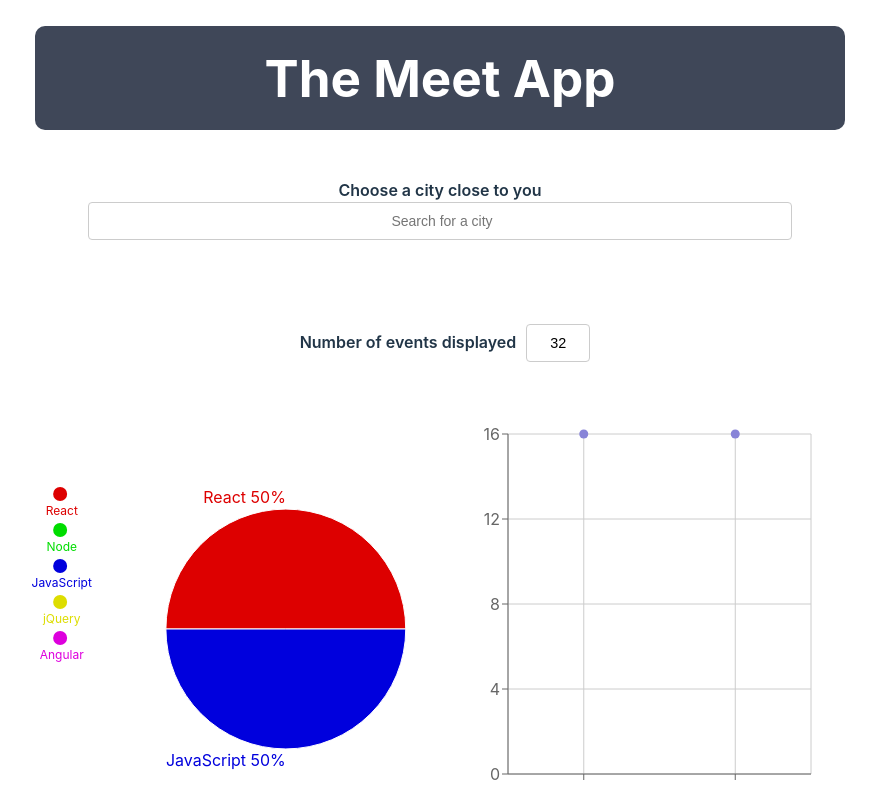
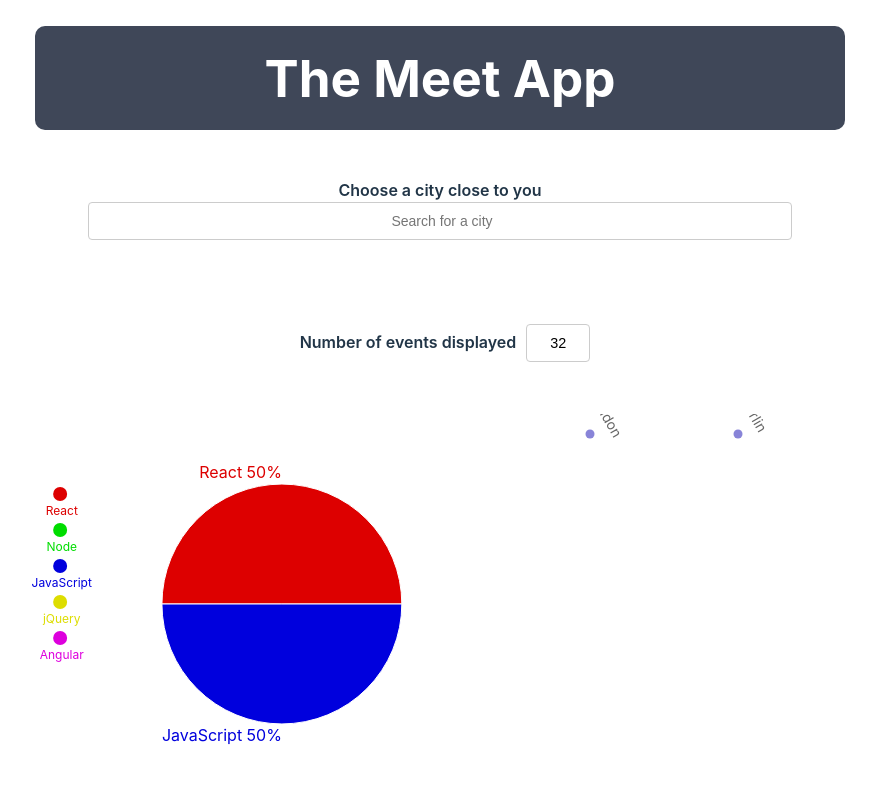
Before and after one commit to LindsellR/meet, a React (Vite) app: page / in a window 1280 px wide. Shown: the top 799 px of the page, without its empty margins (200-1076 px from the left). Built offline with nearby package versions, Linux system fonts and the light colour scheme; the HTML template or start-up script is replaced by a standard one.

Commit message:
Adjusting piechart position

```diff
--- a/src/App.css
+++ b/src/App.css
@@ -134,7 +134,7 @@ label {
 .charts-container {
   display: grid;
   grid-template-columns: 1fr 1fr;
-  gap: 1rem;
+  gap: 2rem;
   padding: 1rem;
   overflow: visible;
 }
--- a/src/components/CityEventsChart.jsx
+++ b/src/components/CityEventsChart.jsx
@@ -26,7 +26,7 @@ const CityEventsChart = ({ allLocations, events }) => {
   }
 
   return (
-    <ResponsiveContainer width="90%" height={450}>
+    <ResponsiveContainer width="90%" height={40}>
       <ScatterChart
         margin={{
           top: 20,
--- a/src/components/EventGenresChart.jsx
+++ b/src/components/EventGenresChart.jsx
@@ -57,7 +57,7 @@ const EventGenresChart = ({ events }) => {
   }
 
   return (
-    <ResponsiveContainer width="99%" height={450}>
+    <ResponsiveContainer width="99%" height={400}>
       <PieChart margin={{ top: 20, right: 20, bottom: 40, left: 20 }}>
         <Pie
           data={data}
```
